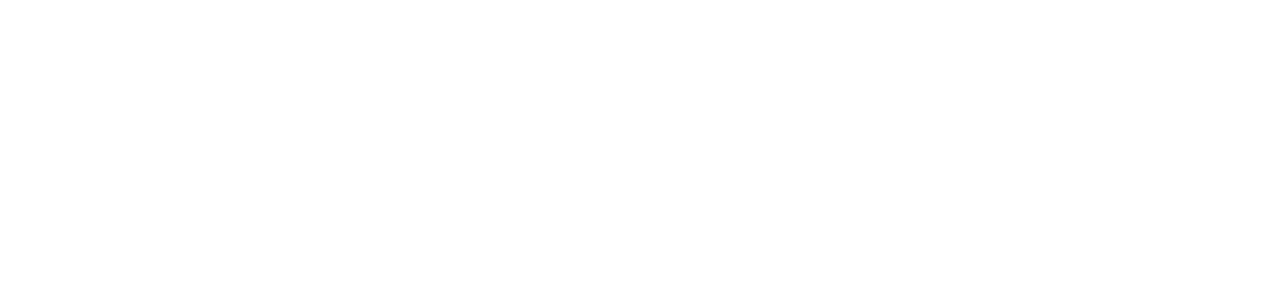
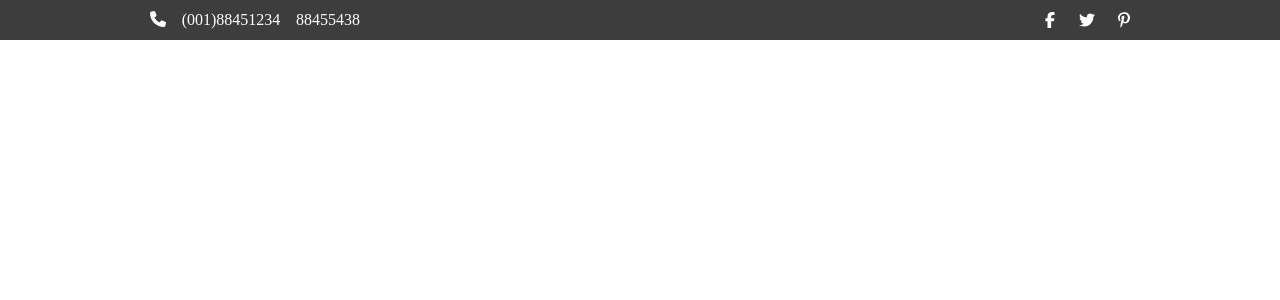
Before and after one commit to sebastianocalella/proj-html-vuejs, a Vue app: page / in a window 1280 px wide. Shown: the top 300 px of the page. Built offline with nearby package versions, Linux system fonts and the light colour scheme.

Commit message:
HeaderInfo component elements

```diff
--- a/src/components/AppHeaderComponents/HeaderInfo.vue
+++ b/src/components/AppHeaderComponents/HeaderInfo.vue
@@ -1,6 +1,16 @@
 <template>
     <div class="container">
+        <div class="contacts">
+            <font-awesome-icon icon="fa-solid fa-phone" />
+            <span>(001)88451234</span>
+            <span>88455438</span>
+        </div>
 
+        <div class="socials">
+            <font-awesome-icon icon="fa-brands fa-facebook-f" />
+            <font-awesome-icon icon="fa-brands fa-twitter" />
+            <font-awesome-icon icon="fa-brands fa-pinterest-p" />
+        </div>
     </div>
 </template>
 
@@ -12,4 +22,27 @@
 
 <style lang="scss" scoped>
 
+@use '../../styles/partials/colors.scss' as *;
+@use '../../styles/partials/alignment.scss' as *;
+    .container{
+        display: flex;
+        justify-content: space-between;
+        align-items: center;
+        height: 40px;
+        padding: $h-p-standard;
+        background-color: $bg-dark-1;
+        color: $c-lightest;
+
+        .contacts{
+            width: 210px;
+            display: flex;
+            justify-content: space-between;
+        }
+
+        .socials{
+            width: 85px;
+            display: flex;
+            justify-content: space-between;
+        }
+    }
 </style>
```
